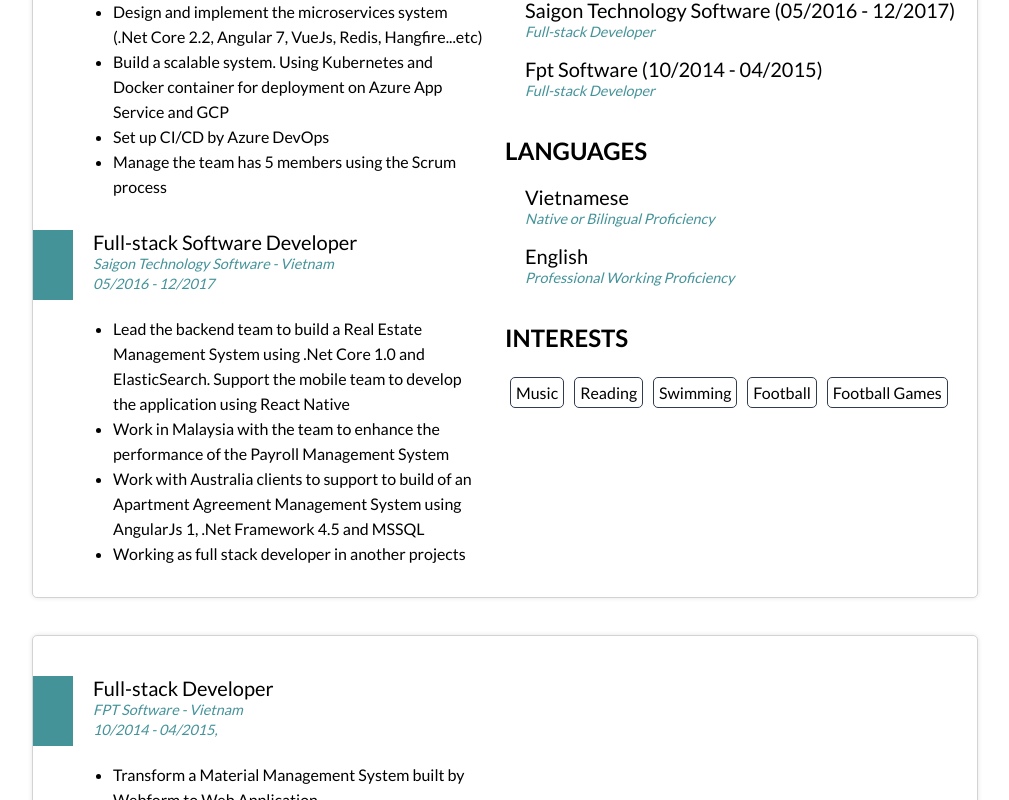
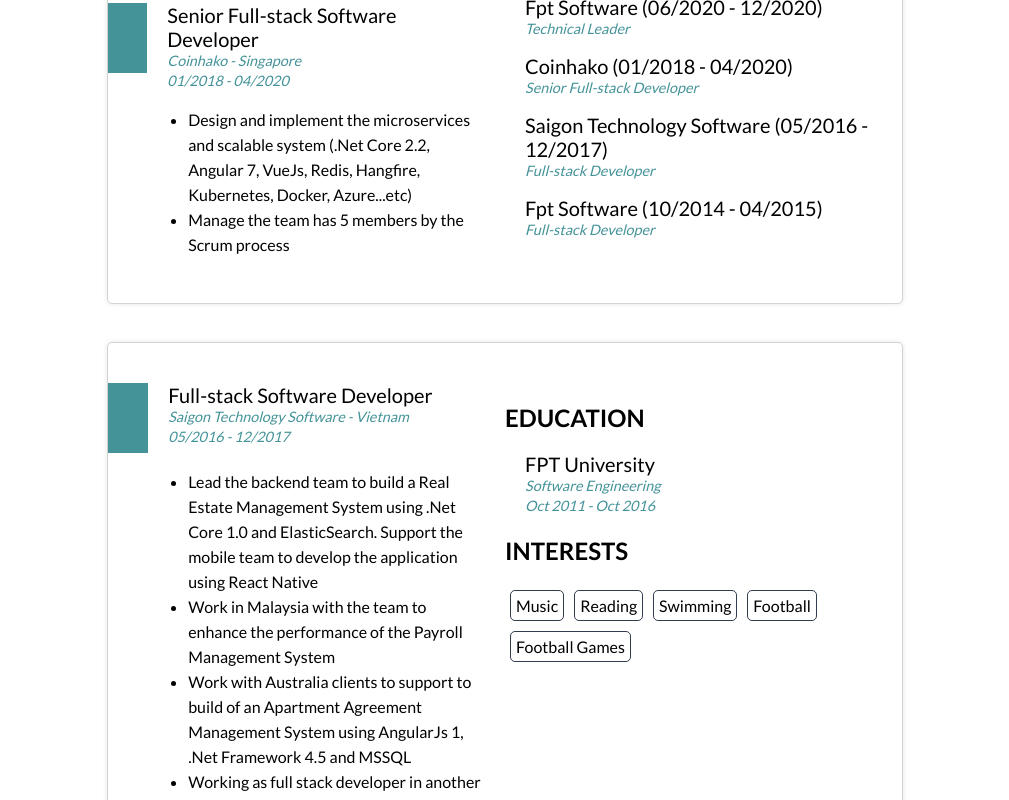
Before and after one commit to mrhocuong/ch-resume, a React (Create React App) app: page / in a window 1280 px wide. Shown: the part 880-1680 px from the top of the page, without its empty margins (135-1144 px from the left). Built offline with nearby package versions, Linux system fonts and the light colour scheme.

Commit message:
implement dowload resume

```diff
--- a/package.json
+++ b/package.json
@@ -15,6 +15,8 @@
     "@types/node": "^16.7.13",
     "@types/react": "^18.0.0",
     "@types/react-dom": "^18.0.0",
+    "html2canvas": "^1.4.1",
+    "jspdf": "^2.5.1",
     "node-sass": "^7.0.1",
     "react": "^18.2.0",
     "react-dom": "^18.2.0",
--- a/src/App.tsx
+++ b/src/App.tsx
@@ -1,12 +1,37 @@
 import Style from './styles/App.module.scss';
 import FirstPage from './components/FirstPage';
 import SecondPage from './components/SecondPage';
+import html2canvas from 'html2canvas';
+import jsPDF from 'jspdf';
+import { useState } from 'react';
 
 function App() {
+  const [img, setImg] = useState('');
+
+  const printDocument = () => {
+    const firstPage = document.getElementById('firstPage');
+    if (firstPage) {
+      html2canvas(firstPage, {
+        allowTaint: true,
+        backgroundColor: null,
+      }).then((canvas) => {
+        const imgData = canvas.toDataURL('image/jpeg', 1);
+        setImg(imgData);
+        if (imgData) {
+          const pdf = new jsPDF();
+          pdf.addImage(imgData, 'PNG', 0, 0, 0, 0);
+          pdf.save('download.pdf');
+        }
+      });
+    }
+  };
+
   return (
     <div className={Style.App}>
-      <FirstPage />
-      <SecondPage />
+      <button onClick={printDocument}>Print</button>
+      {/* {img && <img src={img} />} */}
+      <FirstPage id='firstPage' />
+      <SecondPage id='secondPage' />
     </div>
   );
 }
--- a/src/components/FirstPage.tsx
+++ b/src/components/FirstPage.tsx
@@ -7,8 +7,6 @@ import {
 import { FontAwesomeIcon } from '@fortawesome/react-fontawesome';
 import { FC } from 'react';
 import Style from '../styles/FirstPage.module.scss';
-import Educations from './Educations';
-import Interests from './Interests';
 import Organizations from './Organizations';
 import A4Page from './Shared/A4Page';
 import ExperienceCard from './Shared/ExperienceCard';
@@ -16,10 +14,12 @@ import PageTag from './Shared/PageTag';
 import Skills from './Skills';
 import avatar from '../assets/avatar.png';
 import Languages from './Languages';
-
-const FirstPage: FC = () => {
+interface IFirstPageProps {
+  id?: string;
+}
+const FirstPage: FC<IFirstPageProps> = (props) => {
   return (
-    <A4Page>
+    <A4Page id={props.id}>
       <div className={Style.page}>
         <div className={Style.header}>
           <div className={Style.headerColumn}>
@@ -98,33 +98,15 @@ const FirstPage: FC = () => {
               note={'01/2018 - 04/2020'}
               subtitle={'Coinhako - Singapore'}
               achievements={[
-                'Design and implement the microservices system (.Net Core 2.2, Angular 7, VueJs, Redis, Hangfire...etc)',
-                'Build a scalable system. Using Kubernetes and Docker container for deployment on Azure App Service and GCP',
-                'Set up CI/CD by Azure DevOps',
-                'Manage the team has 5 members using the Scrum process',
-              ]}
-            />
-            <ExperienceCard
-              cssClasses={Style.experienceCardCustom}
-              hasTag
-              key={'3'}
-              title={'Full-stack Software Developer'}
-              note={'05/2016 - 12/2017'}
-              subtitle={'Saigon Technology Software - Vietnam'}
-              achievements={[
-                'Lead the backend team to build a Real Estate Management System using .Net Core 1.0 and ElasticSearch. Support the mobile team to develop the application using React Native',
-                'Work in Malaysia with the team to enhance the performance of the Payroll Management System',
-                'Work with Australia clients to support to build of an Apartment Agreement Management System using AngularJs 1, .Net Framework 4.5 and MSSQL',
-                'Working as full stack developer in another projects',
+                'Design and implement the microservices and scalable system (.Net Core 2.2, Angular 7, VueJs, Redis, Hangfire, Kubernetes, Docker, Azure...etc)',
+                'Manage the team has 5 members by the Scrum process',
               ]}
             />
           </div>
           <div className={`${Style.column} ${Style.right}`}>
             <Skills />
-            <Educations />
+            <Languages />
             <Organizations />
-            <Languages />
-            <Interests />
           </div>
         </div>
       </div>
--- a/src/components/Organizations.tsx
+++ b/src/components/Organizations.tsx
@@ -13,7 +13,7 @@ const Organizations: FC = () => {
       <ExperienceCard
         cssClasses={Style.organizationCardCustom}
         title={'Fpt Software (06/2020 - 12/2020)'}
-        subtitle={'Full-stack Developer'}
+        subtitle={'Technical Leader'}
       />
       <ExperienceCard
         cssClasses={Style.organizationCardCustom}
--- a/src/components/SecondPage.tsx
+++ b/src/components/SecondPage.tsx
@@ -2,13 +2,31 @@ import { FC } from 'react';
 import A4Page from './Shared/A4Page';
 import ExperienceCard from './Shared/ExperienceCard';
 import Style from '../styles/SecondPage.module.scss';
-
-const SecondPage: FC = () => {
+import Educations from './Educations';
+import Interests from './Interests';
+interface ISecondPageProps {
+  id?: string;
+}
+const SecondPage: FC<ISecondPageProps> = (props) => {
   return (
-    <A4Page>
+    <A4Page id={props.id}>
       <div className={Style.page}>
         <div className={`${Style.body} ${Style.secondPage}`}>
           <div className={`${Style.column} ${Style.left}`}>
+            <ExperienceCard
+              cssClasses={Style.experienceCardCustom}
+              hasTag
+              key={'3'}
+              title={'Full-stack Software Developer'}
+              note={'05/2016 - 12/2017'}
+              subtitle={'Saigon Technology Software - Vietnam'}
+              achievements={[
+                'Lead the backend team to build a Real Estate Management System using .Net Core 1.0 and ElasticSearch. Support the mobile team to develop the application using React Native',
+                'Work in Malaysia with the team to enhance the performance of the Payroll Management System',
+                'Work with Australia clients to support to build of an Apartment Agreement Management System using AngularJs 1, .Net Framework 4.5 and MSSQL',
+                'Working as full stack developer in another projects',
+              ]}
+            />
             <ExperienceCard
               cssClasses={Style.experienceCardCustom}
               hasTag
@@ -23,7 +41,10 @@ const SecondPage: FC = () => {
               ]}
             />
           </div>
-          <div className={Style.column}></div>
+          <div className={`${Style.column} ${Style.right}`}>
+            <Educations />
+            <Interests />
+          </div>
         </div>
       </div>
     </A4Page>
--- a/src/components/Shared/A4Page.tsx
+++ b/src/components/Shared/A4Page.tsx
@@ -1,10 +1,15 @@
 import { FC, ReactNode } from 'react';
 import Style from '../../styles/Shared/A4Page.module.scss';
 interface IA4PageProps {
+  id?: string;
   children?: ReactNode;
 }
 const A4Page: FC<IA4PageProps> = (props) => {
-  return <div className={Style.a4Page}>{props.children}</div>;
+  return (
+    <div id={props.id ?? ''} className={Style.a4Page}>
+      {props.children}
+    </div>
+  );
 };
 
 export default A4Page;
--- a/src/styles/SecondPage.module.scss
+++ b/src/styles/SecondPage.module.scss
@@ -15,6 +15,7 @@
       }
       &.right {
         padding-left: 20px;
+        padding-right: 20px;
       }
     }
   }
--- a/src/styles/Shared/A4Page.module.scss
+++ b/src/styles/Shared/A4Page.module.scss
@@ -1,6 +1,6 @@
 .a4Page {
-  width: 59rem;
-  min-height: 79.5625rem;
+  width: 210mm;
+  height: 297mm;
   margin: 1cm auto;
   border: 1px #d3d3d3 solid;
   border-radius: 5px;
```
Also changed, not shown: 2 other files (tests, documents, lock files or other folders).
